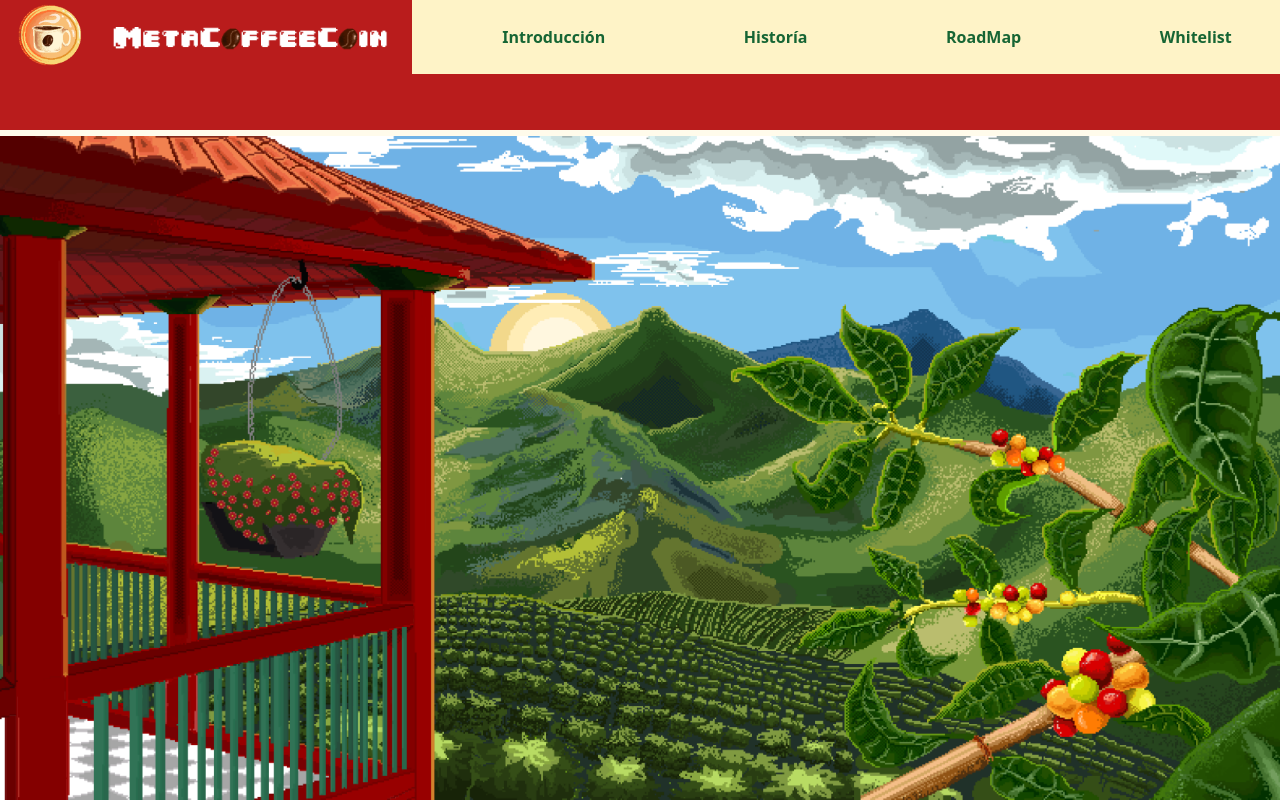
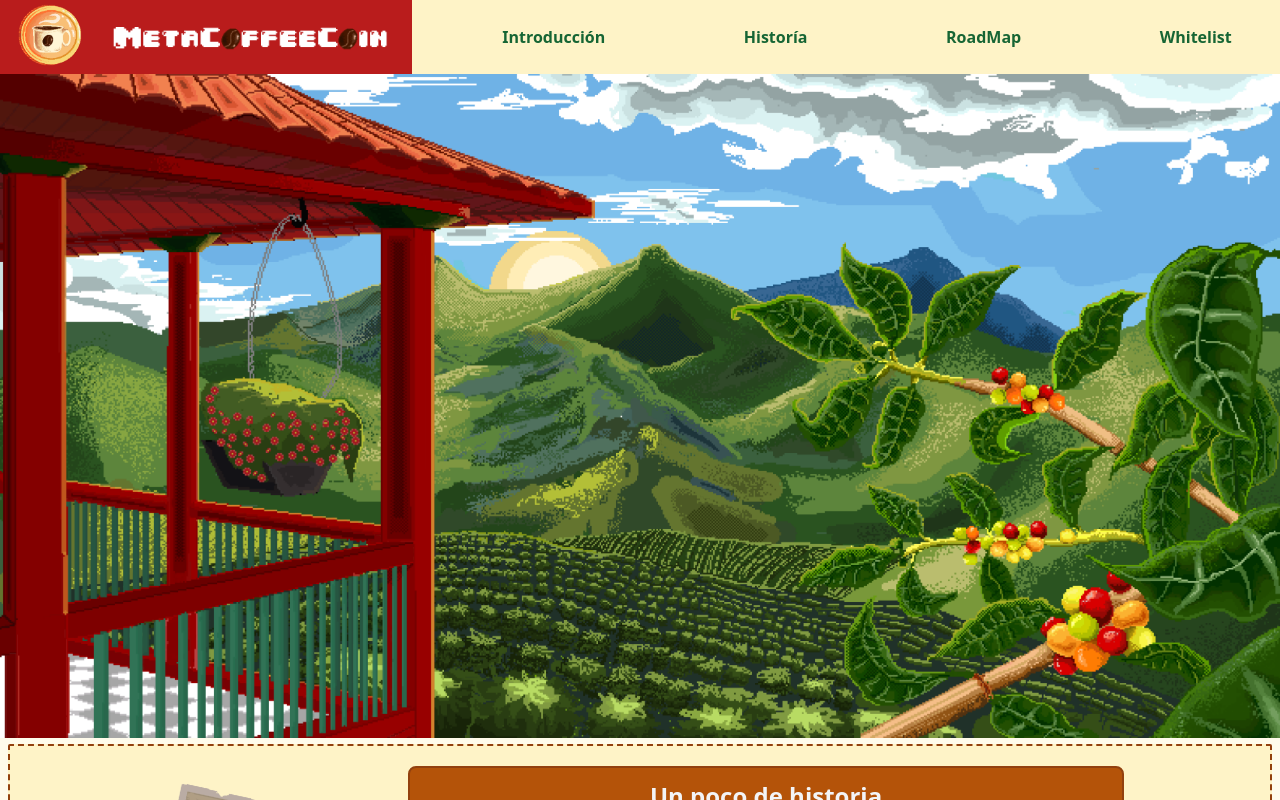
Before and after one commit to srendonsoto2123/Metacoffeeweb, a Next.js app: page / in a window 1280 px wide. Shown: the top 800 px of the page. Built offline with nearby package versions, Linux system fonts and the light colour scheme.

Commit message:
Retirar etiqueta marquee

```diff
--- a/src/pages/index.tsx
+++ b/src/pages/index.tsx
@@ -17,9 +17,6 @@ const Home: NextPage = () => {
    return (
       <Layout title="Metacoffeecoin">
          <div className="bg-amber-50">
-            <marquee behavior="scroll" className="text-base py-2 font-semibold
-            bg-red-700 text-white lg:text-2xl lg:py-3">Próximamente contratos
-            cripto</marquee>
             <Image src={fondo} alt="Fondo cafetero" objectFit="contain" />
             <div className="flex flex-col gap-2 px-2">
                <Section href={imgArriero} key="historia">
```
